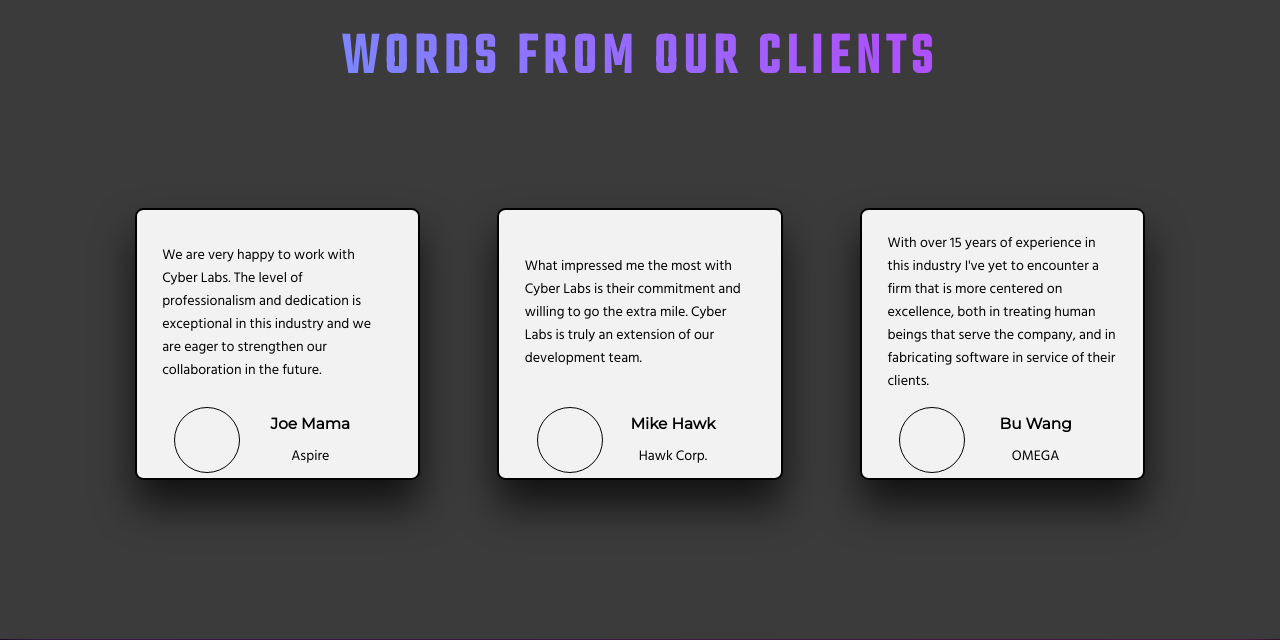
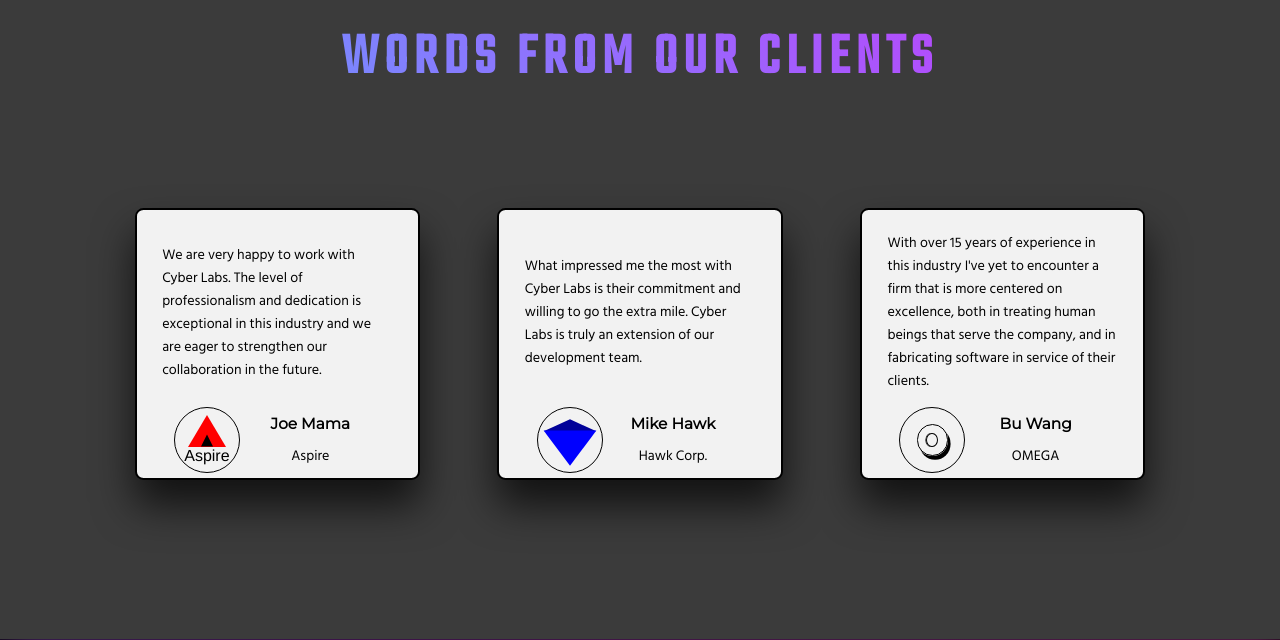
Before and after one commit to ChrisLedesma/Prelim-Proj, a PHP site: page / in a window 1280 px wide. Shown: the part 1657-2297 px from the top of the page. Run offline with PHP 8.4, Linux system fonts and the light colour scheme.

Commit message:
Add files via upload

```diff
--- a/css/style-mobile.css
+++ b/css/style-mobile.css
@@ -143,6 +143,8 @@
     }
     .content2-body-box-logo{
         border: .01vw solid black;
+        transform: ;
+        font-size: 1vw;
     }
     .content2-body-box:hover{
         box-shadow: 0px 0px .7vw 0px rgba(0, 0, 0, 0.8);
@@ -174,4 +176,20 @@
     .social-icons{
         transform: scale(1.4);
     }
+    .triangle2{
+        transform: translate(-.1vw,2.1vw);
+      }
+      .diamond {
+        transform: scale(.8)translateY(.5vw);
+    }
+    .diamond:after {
+      content: '';
+      position: absolute;
+      left: -2.6vw;
+      top: 1.1vw;
+      width: 0;
+      height: 0;
+      border: 2.6vw solid transparent;
+      border-top: 3.5vw solid blue;
+    }
 }
--- a/css/style.css
+++ b/css/style.css
@@ -326,6 +326,10 @@ nav{
     height: 5vw;
     border: 1px solid black;
     border-radius: 50%;
+    display: flex;
+    flex-direction: column;
+    justify-content: center;
+    align-items: center;
 }
 .content2-body-box-subname{
     width: 11vw;
@@ -1482,3 +1486,62 @@ a:hover span:nth-child(4){
     left: 7.106666666666667px;
     top: 36.74666666666667px;
   }
+  .triangle1{
+    width: 0;
+    height: 0;
+    border-left: 1.5vw solid transparent;
+    border-right: 1.5vw solid transparent;
+    border-bottom: 2.5vw solid red;
+    display: flex;
+    flex-direction: column;
+    justify-content: center;
+    align-items: center;
+
+  }
+  .triangle2{
+    width: 0;
+    height: 0;
+    border-left: .5vw solid transparent;
+    border-right: .5vw solid transparent;
+    border-bottom: 1vw solid black;
+    transform: translateY(2vw);
+  }
+  .diamond {
+    transform: scale(.8)translateY(.5vw);
+    width: 0;
+    height: 0;
+    border: 2.6vw solid transparent;
+    border-bottom: 1.2vw solid rgb(1, 1, 153);
+    position: relative;
+    top: -2.6vw;
+  }
+  .diamond:after {
+    content: '';
+    position: absolute;
+    left: -2.6vw;
+    top: 1.1vw;
+    width: 0;
+    height: 0;
+    border: 2.6vw solid transparent;
+    border-top: 3.5vw solid blue;
+  }
+  .omega {
+    display: flex;
+    justify-content: center;
+    align-items: center;
+    width: 2.3vw;
+    height: 2.3vw;
+    border-radius: 50%;
+    border: .1vw solid rgb(0, 0, 0);
+    box-shadow: .2vw .3vw 0 0 rgb(0, 0, 0);
+  }
+  .omega1 {
+    display: flex;
+    justify-content: center;
+    align-items: center;
+    width: .8vw;
+    height: 1vw;
+    border-radius: 50%;
+    border: .1vw solid rgb(0, 0, 0);
+    box-shadow: -.05vw -0vw 0 0 rgb(0, 0, 0);
+  }
--- a/index.php
+++ b/index.php
@@ -159,7 +159,12 @@
                                 The level of professionalism and dedication is exceptional in this industry and we are eager to strengthen our collaboration in the future.
                             </div>
                             <div class="content2-body-box-name">
-                                <div class="content2-body-box-logo"></div>
+                                <div class="content2-body-box-logo">
+                                    <div class="triangle1">
+                                        <div class="triangle2"></div>
+                                      </div>
+                                      <div>Aspire</div>
+                                </div>
                                 <div class="content2-body-box-subname">
                                     <div class="content2-body-box-subname1">Joe Mama</div>
                                     <div class="content2-body-box-subname2">Aspire</div>
@@ -170,7 +175,9 @@
                             <div class="content2-body-box-quote">What impressed me the most with Cyber Labs is their commitment and willing to go the extra mile.
                                 Cyber Labs is truly an extension of our development team. </div>
                             <div class="content2-body-box-name">
-                                <div class="content2-body-box-logo"></div>
+                                <div class="content2-body-box-logo">
+                                    <div class="diamond"></div>
+                                </div>
                                 <div class="content2-body-box-subname">
                                     <div class="content2-body-box-subname1">Mike Hawk</div>
                                     <div class="content2-body-box-subname2">Hawk Corp.</div>
@@ -181,7 +188,11 @@
                             <div class="content2-body-box-quote">With over 15 years of experience in this industry I've yet to encounter a firm that is more centered on excellence,
                                 both in treating human beings that serve the company, and in fabricating software in service of their clients.</div>
                             <div class="content2-body-box-name">
-                                <div class="content2-body-box-logo"></div>
+                                <div class="content2-body-box-logo">
+                                    <div class="omega">
+                                        <div class="omega1"></div>
+                                    </div>
+                                </div>
                                 <div class="content2-body-box-subname">
                                     <div class="content2-body-box-subname1">Bu Wang</div>
                                     <div class="content2-body-box-subname2">OMEGA</div>
```
